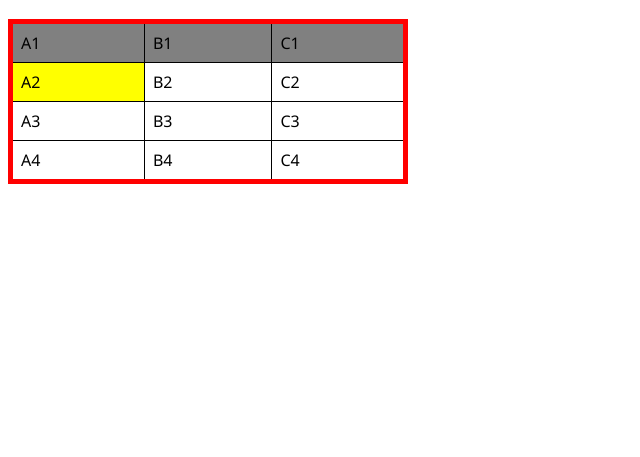
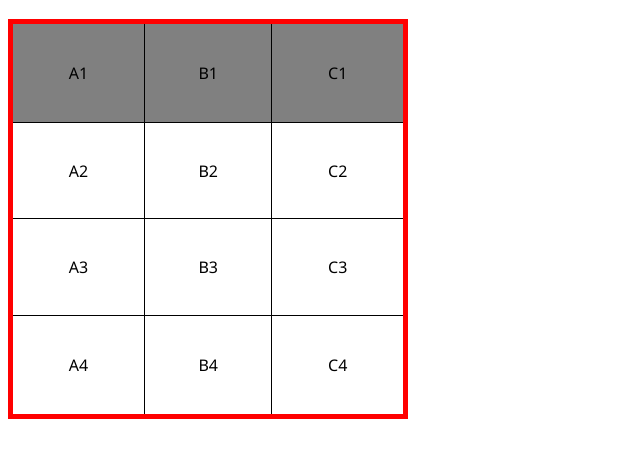
Before and after one commit to JoseHCPBarbosa/html-css, a plain HTML site: page exercicios/ex023/tabela001.html in a window 1280 px wide. Shown: the part 67-524 px from the top of the page, without its empty margins (0-640 px from the left). Drawn offline with Linux system fonts and the light colour scheme.

Commit message:
Update tabela001.html

```diff
--- a/exercicios/ex023/tabela001.html
+++ b/exercicios/ex023/tabela001.html
@@ -11,6 +11,7 @@
 
         table {
             width: 400px;
+            height: 400px;
             border-collapse: collapse;
             border: 5px solid red;
         }
@@ -22,11 +23,10 @@
         td {
             border: 1px solid black;
             padding: 8px;
+            text-align: center;
+            vertical-align: middle;
         }
 
-        td.dado {
-            background-color: yellow;
-        }
     </style>
 </head>
 <body>
@@ -45,7 +45,7 @@
             <td >C1</td>
         </tr>
         <tr> <!-- primeira linha -->
-            <td class="dado">A2</td>
+            <td>A2</td>
             <td>B2</td>
             <td>C2</td>
         </tr>
```
